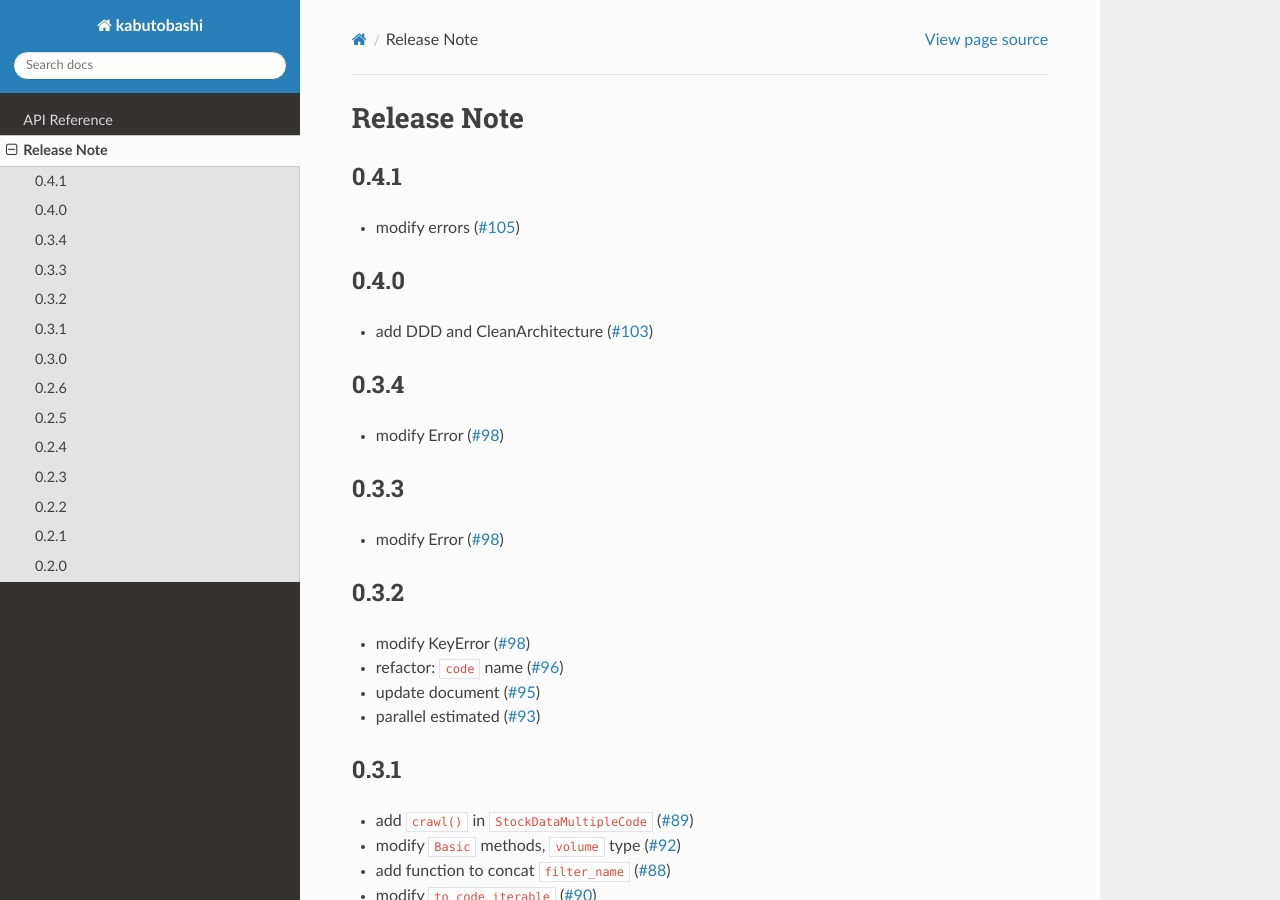
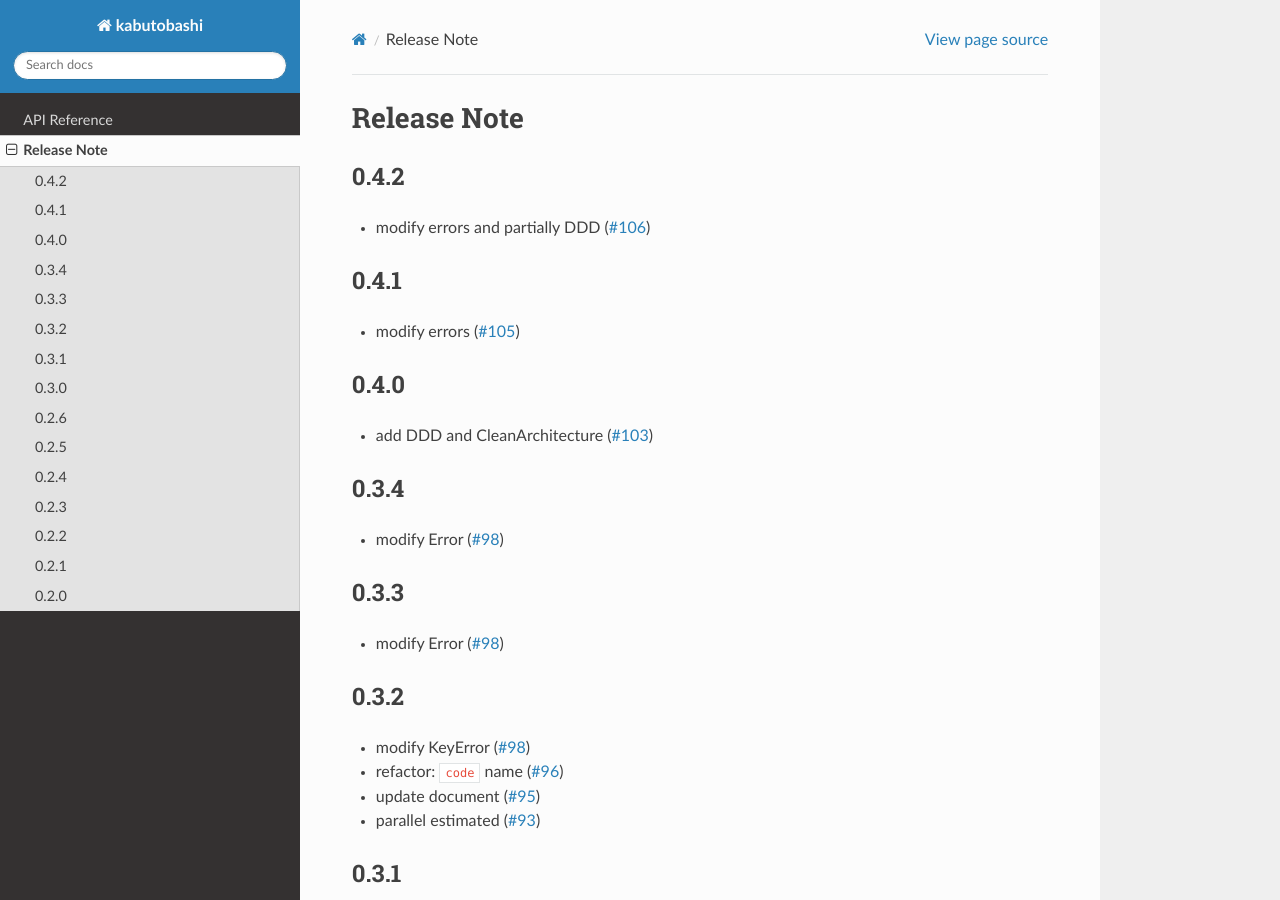
Before and after one commit to gsy0911/kabutobashi, a Sphinx documentation site: the page built from docs/sources/release.md, in a window 1280 px wide and 900 px high. Built offline with Sphinx 7.4.7 and the Read the Docs theme 2.0.0, drawn with Linux system fonts in a browser that asks for light colours.

Commit message:
update document

```diff
--- a/docs/sources/release.md
+++ b/docs/sources/release.md
@@ -1,4 +1,8 @@
 # Release Note
+
+## 0.4.2
+
+- modify errors and partially DDD ([#106](https://github.com/gsy0911/kabutobashi/issues/106))
 
 ## 0.4.1
 
```
